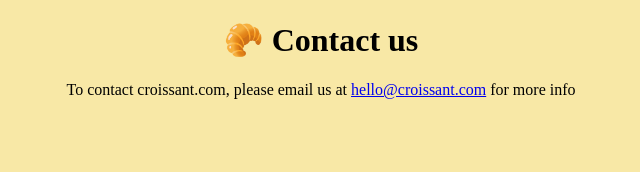
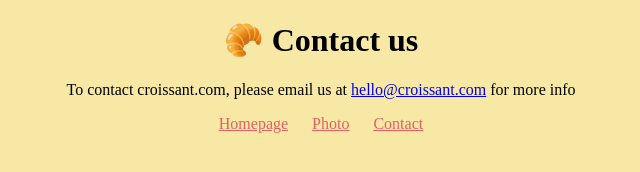
Before and after one commit to marie-rousselot/Croissant, a plain HTML site: page contact.html in a window 1280 px wide. Shown: the whole page, without its empty margins (319-959 px from the left). Drawn offline with Linux system fonts and the light colour scheme.

Commit message:
added footer to contact page

```diff
--- a/contact.html
+++ b/contact.html
@@ -12,5 +12,10 @@
       To contact croissant.com, please email us at
       <a href="mailto:hello@croissant.com">hello@croissant.com</a> for more info
     </p>
+    <footer>
+      <a href="/index.html" title="Home">Homepage</a>
+      <a href="/photo.html" title="Croissant photo">Photo</a>
+      <a href="/contact.html" title="Contact">Contact</a>
+    </footer>
   </body>
 </html>
```
